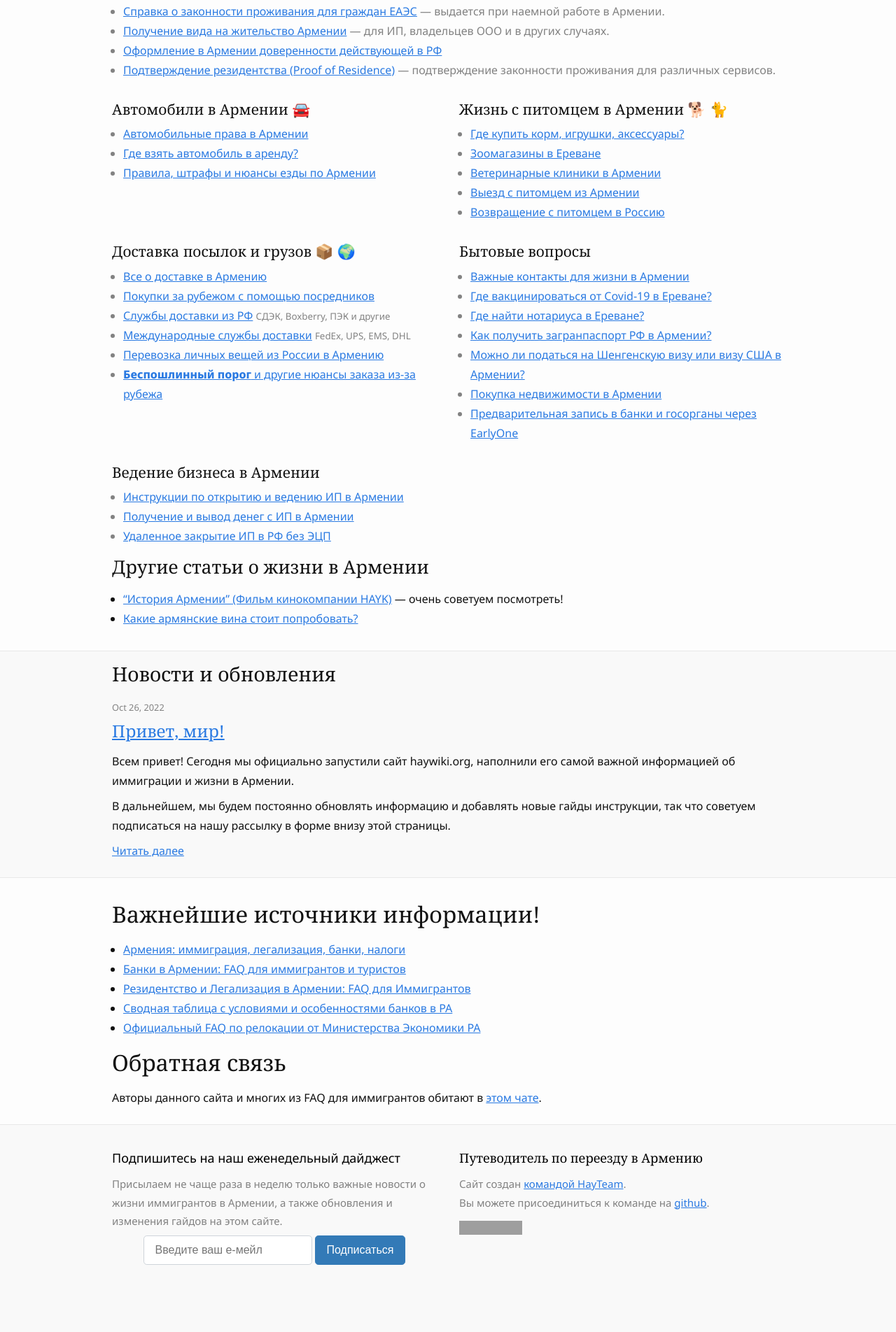
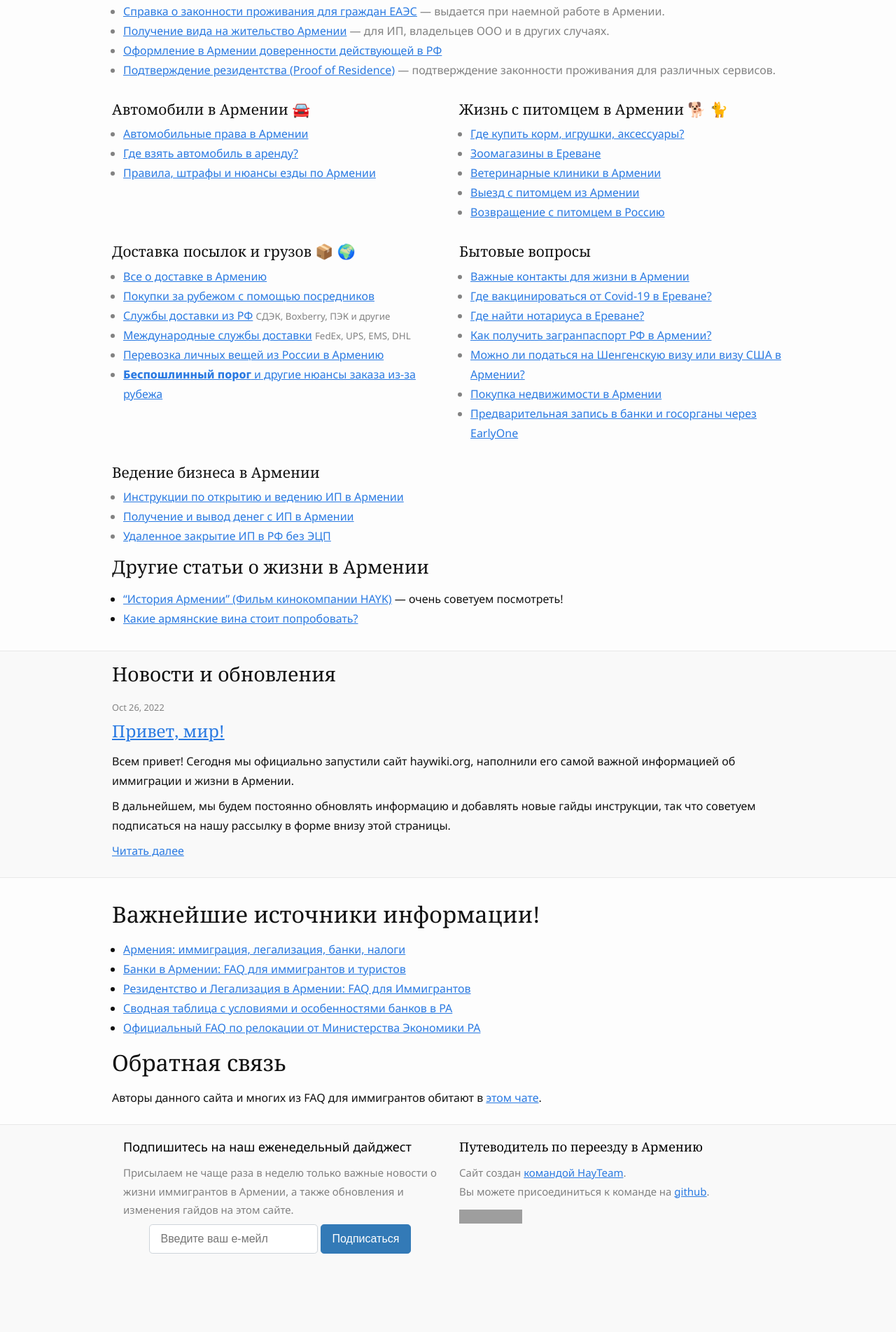
Before and after one commit to haywiki/haywiki.github.io, a Jekyll site: the page built from index.md, in a window 1280 px wide. Shown: the part 1462-3366 px from the top of the page at 70% size. Built offline with Jekyll 4.4.1, drawn with Linux system fonts in a browser that asks for light colours; grey boxes are pictures that could not be loaded.

Commit message:
исправление дизайна в футере

```diff
--- a/_includes/footer.html
+++ b/_includes/footer.html
@@ -10,7 +10,7 @@
 <footer class="site-footer darken">
     <div class="wrapper">
         <div class="row">
-            <div class="col-sm-6">
+            <div class="footer-col">
                 <p class="footer-heading">
                     Подпишитесь на наш еженедельный дайджест
                 </p>
@@ -25,7 +25,7 @@
                     </form>
                 </div>
             </div>
-            <div class="col-sm-6">
+            <div class="footer-col">
                 <h2 class="footer-heading">{{ site.title | escape }}</h2>
                 <p>
                     Сайт создан <a class="u-email" href="https://github.com/haywiki">командой HayTeam</a>.<br />
--- a/_sass/_layout/_layout.scss
+++ b/_sass/_layout/_layout.scss
@@ -12,8 +12,11 @@
     color: black;
   }
 
-  .row {
-    margin: 0 -1rem;
+  .footer-col {
+    @include col("xs", 12);
+    @include col("md", 6);
+    padding: 0 1rem !important;
+    margin-bottom: 2rem;
     color: $grey-color;
     font-size: 0.9375rem;
   }
```
